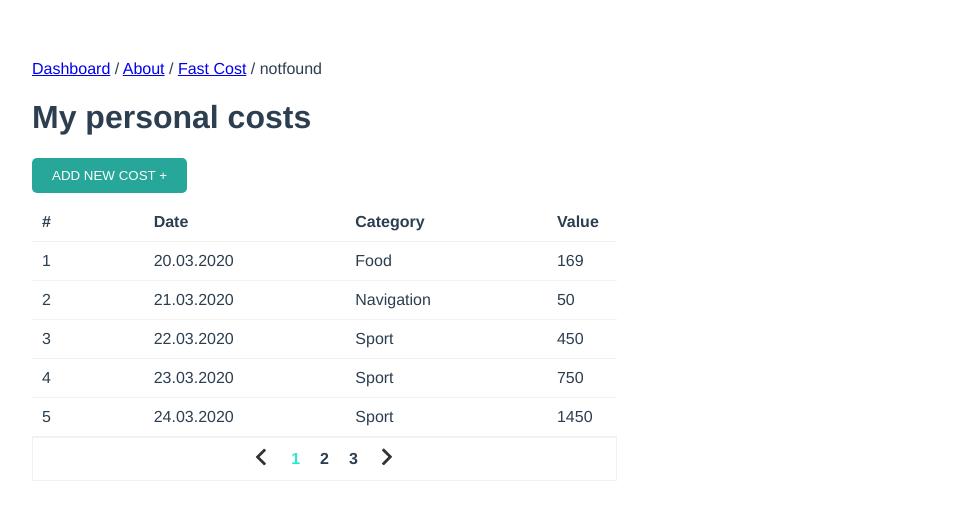
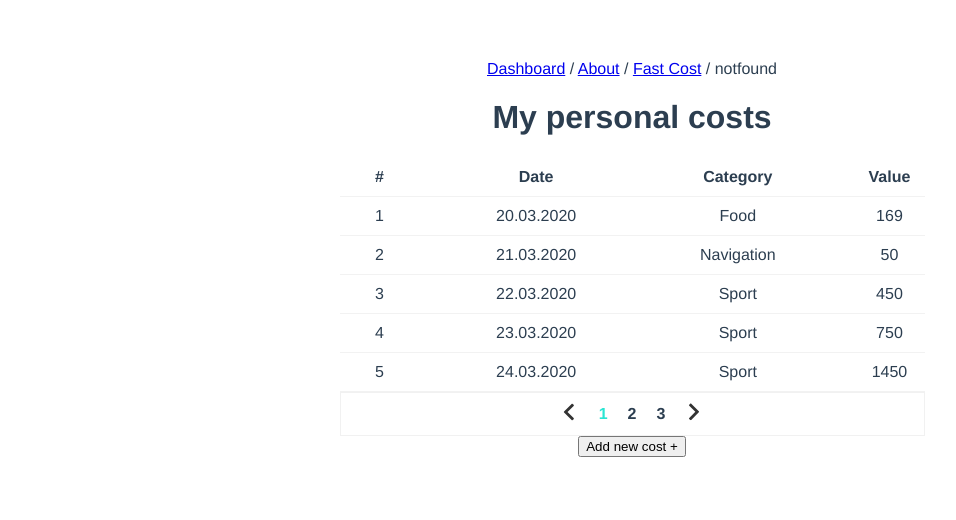
Before and after one commit to Mercique/Vue, a Vue app in the folder fp/: page / in a window 1280 px wide. Shown: the top 520 px of the page, without its empty margins (8-964 px from the left). Built offline with nearby package versions, Linux system fonts and the light colour scheme.

Commit message:
created modal window(vebinar)

```diff
--- a/fp/src/App.vue
+++ b/fp/src/App.vue
@@ -10,41 +10,79 @@
       <main>
         <router-view />
       </main>
+      <transition name="fade">
+        <modal-window-add-payment-form
+          :settings="settings"
+          :componentName="componentName"
+          v-if="componentName"
+        />
+      </transition>
     </div>
   </div>
 </template>
 
 <script>
-import { mapActions } from 'vuex';
 export default {
+  components: {
+    ModalWindowAddPaymentForm: () =>
+      import(
+        /* webpackChunkName: "Modal" */ "./components/ModalWindowAddPaymentForm.vue"
+      ),
+  },
   name: "App",
   data() {
-    return {};
+    return {
+      settings: {},
+      componentName: "",
+    };
   },
   methods: {
-    ...mapActions(["fetchData"]),
     goToPageFound() {
       if(this.$route.name === 'notfound') return
       this.$router.push({
         name: "notfound",
       });
     },
+    onShow({ name, settings }) {
+      this.componentName = name;
+      this.settings = settings;
+    },
+    onHide() {
+      this.settings = {};
+      this.componentName = "";
+    },
   },
-  async created() {
-    await this.fetchData();
-  }
+  mounted() {
+    this.$modal.EventBus.$on("show", this.onShow);
+    this.$modal.EventBus.$on("hide", this.onHide);
+  },
+  beforeDestroy() {
+    this.$modal.EventBus.$off("show");
+    this.$modal.EventBus.$off("hide");
+  },
 };
 </script>
 
 <style lang="scss" scoped>
 #app {
+  display: flex;
+  justify-content: center;
   font-family: Avenir, Helvetica, Arial, sans-serif;
   -webkit-font-smoothing: antialiased;
   -moz-osx-font-smoothing: grayscale;
+  text-align: center;
   color: #2c3e50;
   margin-top: 60px;
 }
 h1 {
   font-size: 40px;
 }
+.fade-enter-active,
+.fade-leave-active {
+  transition: opacity 0.3s;
+}
+.fade-enter,
+.fade-leave-to {
+  opacity: 0;
+}
 </style>
--- a/fp/src/components/AddPaymentForm.vue
+++ b/fp/src/components/AddPaymentForm.vue
@@ -1,18 +1,19 @@
 <template>
   <div class="wrapper">
-    <button class="btn open-btn" @click="visible = !visible">ADD NEW COST +</button>
-    <div class="inputs__box" v-show="visible">
     <input placeholder="Paument date" v-model="date" />
     <div class="categoryList">
       <select v-model="category">
-          <option v-for="(category, idx) in categoryList" :key="idx" :value="category">{{ category }}</option>
+        <option
+          v-for="(category, idx) in categoryList"
+          :key="idx"
+          :value="category"
+        >
+          {{ category }}
+        </option>
       </select>
     </div>
     <input placeholder="Paument amount" type="number" v-model.number="value" />
-      <div class="inputs__box-btn">
     <button class="btn add-btn" @click="onClick">ADD <span>+</span></button>
-      </div>
-    </div>
   </div>
 </template>
 
@@ -28,7 +29,6 @@ export default {
       category: "",
       value: "",
       count: 1,
-      visible: false,
       check: true,
     };
   },
@@ -79,35 +79,12 @@ export default {
 
 <style lang="scss">
 .wrapper {
-    padding-left: calc( 50% - 600px );
-    padding-right: calc( 50% - 600px );
-}
-.btn {
-    position: relative;
-    padding: 10px 20px;
-    margin-bottom: 10px;
-    cursor: pointer;
-    border: none;
-    border-radius: 5px;
-    color: #fff;
-    background: #26a79a;
-    transition: background .3s ease;
-    &:hover {
-        background: #29e5d2;
-    }
-    &:active {
-        top: 1px;
-        background: #116a61;
-    }
-}
-.inputs__box {
-    width: 275px;
   display: flex;
   gap: 10px;
   flex-direction: column;
   input {
     padding: 10px;
-        outline:none;
+    outline: none;
     border: 1px solid #f1f1f1;
     border-bottom: 2px solid #d0d0d0;
     &::placeholder {
@@ -121,7 +98,7 @@ export default {
   select {
     width: 100%;
     padding: 10px;
-      outline:none;
+    outline: none;
     cursor: pointer;
     border: 1px solid #f1f1f1;
     border-bottom: 2px solid #d0d0d0;
@@ -143,4 +120,23 @@ export default {
     gap: 20px;
   }
 }
+
+.btn {
+  position: relative;
+  padding: 10px 20px;
+  margin-bottom: 10px;
+  cursor: pointer;
+  border: none;
+  border-radius: 5px;
+  color: #fff;
+  background: #26a79a;
+  transition: background 0.3s ease;
+  &:hover {
+    background: #29e5d2;
+  }
+  &:active {
+    top: 1px;
+    background: #116a61;
+  }
+}
 </style>
--- /dev/null
+++ b/fp/src/components/AuthForm.vue
@@ -0,0 +1,13 @@
+<template>
+  <div>auth</div>
+</template>
+
+<script>
+export default {
+  name: "Auth"
+};
+</script>
+
+<style>
+
+</style>
--- /dev/null
+++ b/fp/src/components/ModalWindowAddPaymentForm.vue
@@ -0,0 +1,64 @@
+<template>
+  <div class="wrapper">
+    <div class="header">{{ settings.header }}</div>
+    <div class="content">
+      <component :is="componentName" />
+    </div>
+    <div class="footer">
+      <button @click="onClickClose">Close</button>
+    </div>
+  </div>
+</template>
+
+<script>
+export default {
+  props: {
+    componentName: String,
+    settings: Object,
+  },
+  components: {
+    AddPaymentForm: () => import("./AddPaymentForm.vue"),
+    AuthForm: () => import("./AuthForm.vue"),
+  },
+  methods: {
+    onClickClose() {
+      this.$modal.hide();
+    },
+  },
+};
+</script>
+
+<style lang="scss" scoped>
+.wrapper {
+  width: 100%;
+  height: 100%;
+  display: flex;
+  flex-direction: column;
+  align-items: center;
+  position: absolute;
+  top: 0;
+  bottom: 0;
+  right: 0;
+  left: 0;
+  background: #ffffffd9;
+  & .overlay {
+    z-index: 0;
+    position: absolute;
+    top: 0;
+    bottom: 0;
+    right: 0;
+    left: 0;
+    background: rgba(68, 61, 61, 0.5);
+  }
+  & .content {
+    width: 275px;
+    position: relative;
+    z-index: 100;
+  }
+  & .footer {
+    top: 175px;
+    position: relative;
+    z-index: 100;
+  }
+}
+</style>
--- a/fp/src/main.js
+++ b/fp/src/main.js
@@ -2,8 +2,11 @@ import Vue from "vue";
 import App from "./App.vue";
 import store from "./store";
 import router from './router';
+import modal from './plugins/ModalWindow';
 
 Vue.config.productionTip = false;
+
+Vue.use(modal);
 
 new Vue({
   render: (h) => h(App),
--- /dev/null
+++ b/fp/src/plugins/ModalWindow/index.js
@@ -0,0 +1,21 @@
+export default {
+    install(Vue) {
+        if (this.installed) {
+            return;
+        }
+
+        this.installed = true;
+
+        Vue.prototype.$modal = {
+            EventBus: new Vue(),
+
+            show(name, settings) {
+                this.EventBus.$emit('show', { name, settings });
+            },
+
+            hide() {
+                this.EventBus.$emit('hide');
+            },
+        };
+    },
+};
--- a/fp/src/views/About.vue
+++ b/fp/src/views/About.vue
@@ -1,11 +1,19 @@
 <template>
-  <div> about </div>
+  <div> about <div>about <button @click="openModal">Open</button></div></div>
 </template>
 
 <script>
 export default {
-
-}
+  name: "About",
+  methods: {
+    openModal() {
+      this.$modal.show("AuthForm", {
+        content: "auth",
+        header: "Auth Form",
+      });
+    },
+  },
+};
 </script>
 
 <style>
--- a/fp/src/views/Dashboard.vue
+++ b/fp/src/views/Dashboard.vue
@@ -1,7 +1,7 @@
 <template>
   <main>
     <h1 class="title">My personal costs</h1>
-    <add-payment-form />
+    <!-- <add-payment-form /> -->
     <payments-display :items="currentElements" />
     <pagination
       :cur="page"
@@ -9,20 +9,27 @@
       :length="paymentsList.length"
       @paginate="changePage"
     />
+    <button @click="openModal">Add new cost +</button>
   </main>
 </template>
 
 <script>
-import AddPaymentForm from "../components/AddPaymentForm.vue";
 import PaymentsDisplay from "../components/PaymentsDisplay.vue";
 import { mapMutations, mapGetters, mapActions } from "vuex";
 import Pagination from "../components/Pagination.vue";
 export default {
   name: "Dashboard",
-  components: { PaymentsDisplay, AddPaymentForm, Pagination },
+  components: {
+    PaymentsDisplay,
+    Pagination,
+  },
   data() {
     return {
-      show: true,
+      addFormShow: false,
+      settings: {
+        content: "addPaymentForm",
+        header: "Add new cost",
+      },
       page: 1,
       n: 5,
     };
@@ -43,8 +50,15 @@ export default {
     changePage(p) {
       this.page = p;
     },
+    openModal() {
+      this.$modal.show("AddPaymentForm", {
+        content: "addPaymentForm",
+        header: "Add new cost",
+      });
+    },
   },
   async created() {
+    await this.fetchData();
     if (this.$route.params?.page) {
       this.page = Number(this.$route.params.page);
     }
@@ -54,5 +68,4 @@ export default {
 };
 </script>
 
-<style>
-</style>
+<style></style>
```
Also changed, not shown: fp/src/router/index.js (+16 -15 lines). Lines whose indentation alone changed are shown as unchanged.
